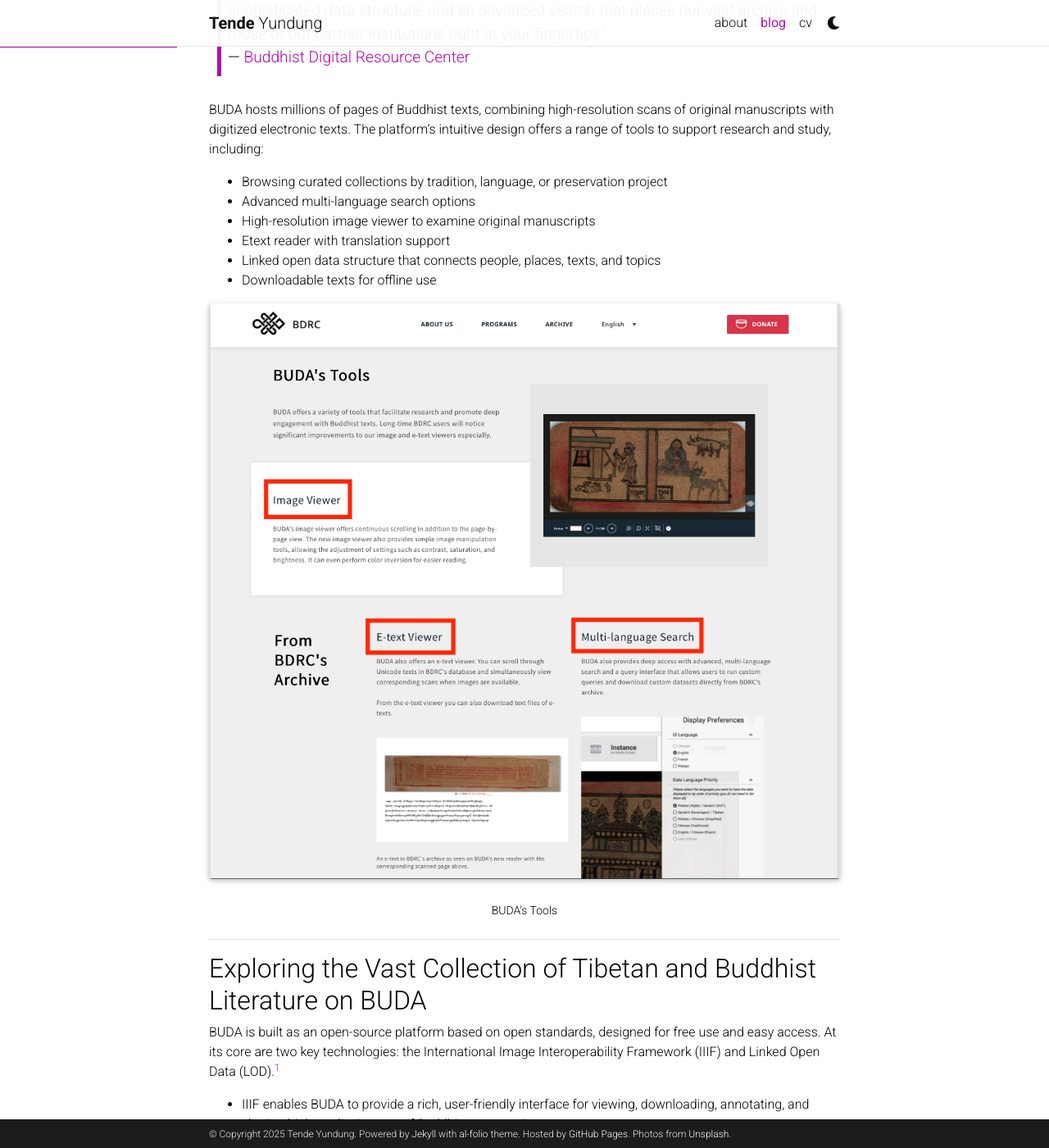
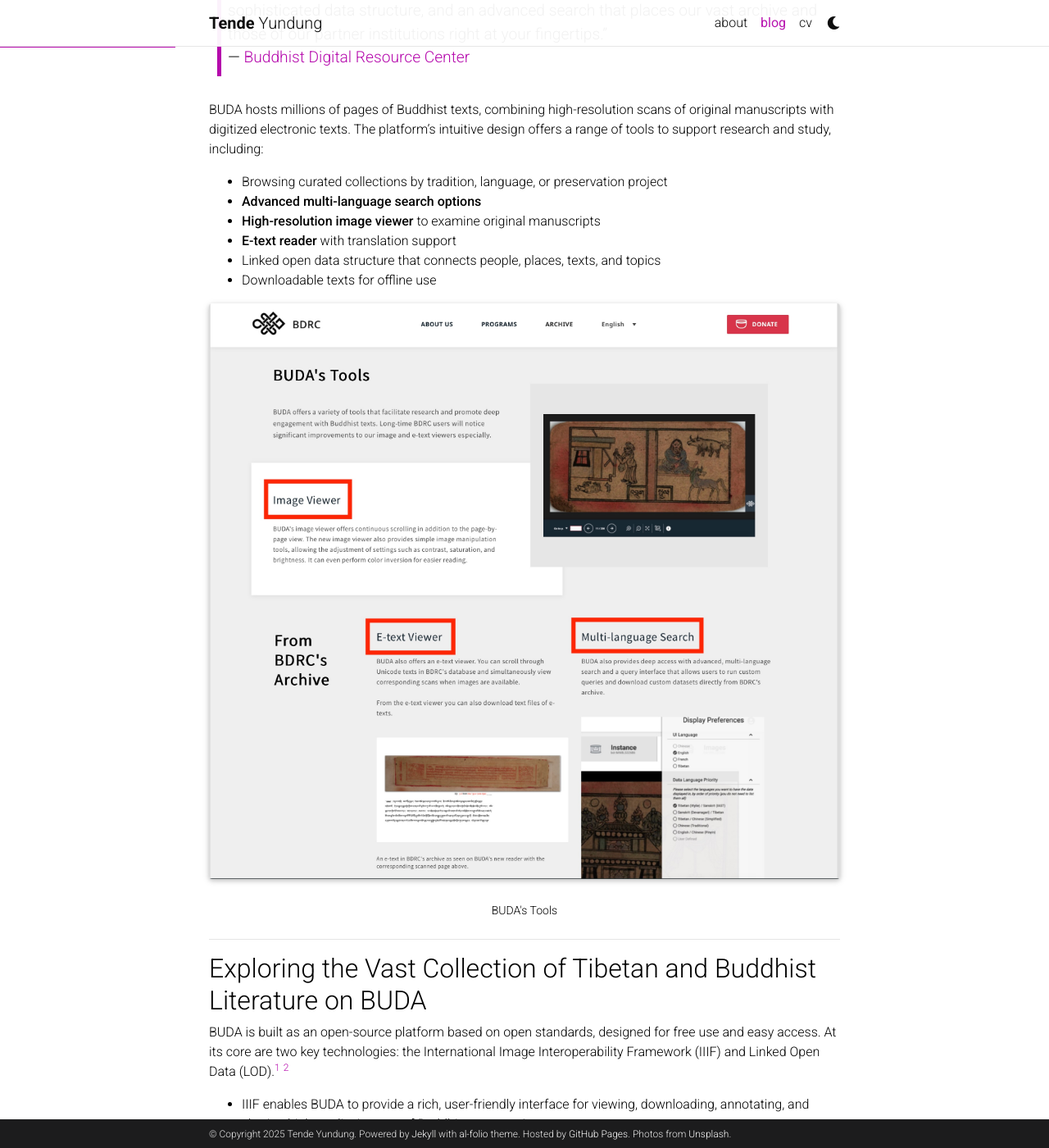
Before and after one commit to yundung/yundung.github.io, a Jekyll site: the page built from _posts/2025-04-11-BUDA.md, in a window 1280 px wide and 1400 px high, scrolled down 894 px. Shown: the whole window at 82% size. Built offline with Jekyll 4.4.1, drawn with Linux system fonts in a browser that asks for light colours; full-size pictures stand in for the smaller copies a plugin makes; comment, search, counter and statistics services are not loaded; a style sheet for code colours, icons or effects is not loaded; some of the changed text lies outside the part shown.

Commit message:
Second blogpost second footnote added

```diff
--- a/_posts/2025-04-11-BUDA.md
+++ b/_posts/2025-04-11-BUDA.md
@@ -30,9 +30,9 @@
 BUDA hosts millions of pages of Buddhist texts, combining high-resolution scans of original manuscripts with digitized electronic texts. The platform’s intuitive design offers a range of tools to support research and study, including:
 
 - Browsing curated collections by tradition, language, or preservation project
-- Advanced multi-language search options
-- High-resolution image viewer to examine original manuscripts
-- Etext reader with translation support
+- **Advanced multi-language search options**
+- **High-resolution image viewer** to examine original manuscripts
+- **E-text reader** with translation support
 - Linked open data structure that connects people, places, texts, and topics
 - Downloadable texts for offline use
 
@@ -49,7 +49,7 @@
 ---
 
 ## Exploring the Vast Collection of Tibetan and Buddhist Literature on BUDA
-BUDA is built as an open-source platform based on open standards, designed for free use and easy access. At its core are two key technologies: the International Image Interoperability Framework (IIIF) and Linked Open Data (LOD).[^1]
+BUDA is built as an open-source platform based on open standards, designed for free use and easy access. At its core are two key technologies: the International Image Interoperability Framework (IIIF) and Linked Open Data (LOD).[^1] [^2]
 - IIIF enables BUDA to provide a rich, user-friendly interface for viewing, downloading, annotating, and sharing high-quality images of Buddhist manuscripts
 - BUDA’s LOD architecture structures information in a machine-readable, interconnected way, allowing seamless linking and querying across datasets. This not only supports long-term preservation but also creates a dynamic, globally accessible scholarly hub that connects texts, people, places, and historical contexts within Buddhist cultural heritage.
 
@@ -169,3 +169,4 @@
 
 
 [^1]:  [https://www.bdrc.io/buda-archive/](https://www.bdrc.io/buda-archive/)
+[^2]: [https://digitalorientalist.com/2021/03/03/images-of-the-buda-digital-archives-and-the-future-of-research-using-linked-open-data/](https://digitalorientalist.com/2021/03/03/images-of-the-buda-digital-archives-and-the-future-of-research-using-linked-open-data/)
```
